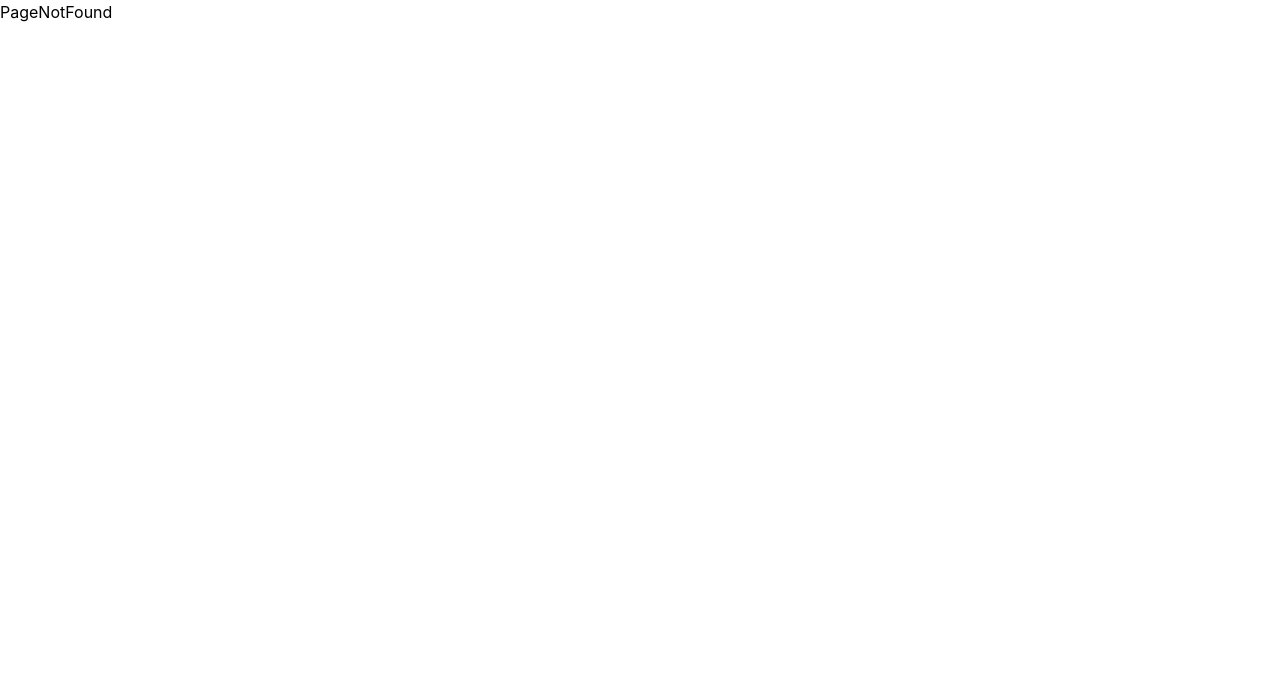
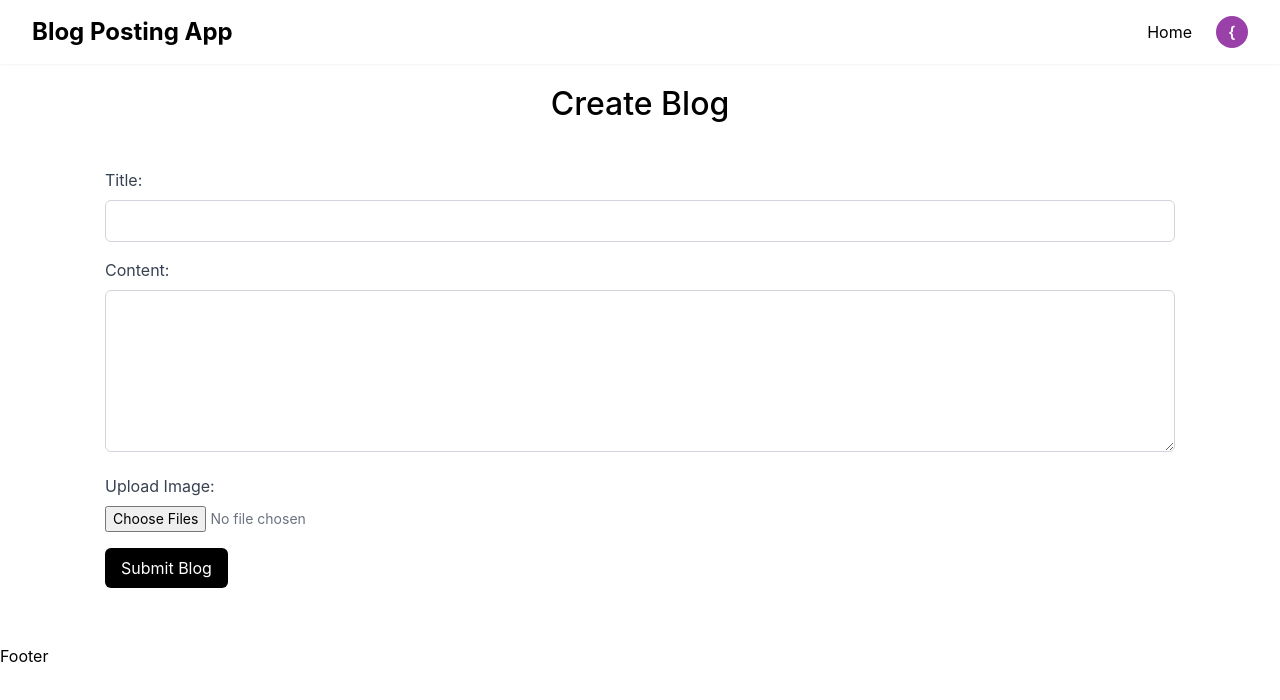
Before and after one commit to prashantpawarr/blogpostingfrontend, a React (Create React App) app: page /createblog in a window 1280 px wide. Shown: the top 700 px of the page. Built offline with nearby package versions, Linux system fonts and the light colour scheme; sample sign-in values are in the browser's storage.

Commit message:
added create blog component

```diff
--- a/src/components/Header.jsx
+++ b/src/components/Header.jsx
@@ -1,11 +1,15 @@
 import React, { useEffect, useRef, useState } from "react";
-import { Link } from "react-router-dom";
+import { Link, useLocation } from "react-router-dom";
 
 const Header = () => {
   const [menuOpen, setMenuOpen] = useState(false);
   const menuRef = useRef(null);
   const [isLoggedIn, setIsLoggedIn] = useState(false);
   const [username, setUserName] = useState("");
+  const location = useLocation();
+
+  const showSearchBarPaths = ["/", "/home", "/blogs"];
+  const hideSearchBarPaths = ["/login", "/signup", "/createblog"];
 
   const toggleMenu = () => {
     setMenuOpen(!menuOpen);
@@ -36,6 +40,8 @@ const Header = () => {
     };
   }, [menuRef]);
 
+  const shouldShowSearchBar = showSearchBarPaths.includes(location.pathname);
+
   return (
     <nav className="bg-white shadow-sm">
       <div className="container mx-auto px-8 py-4 flex justify-between items-center">
@@ -43,6 +49,7 @@ const Header = () => {
           <div className="text-2xl font-bold">
             <span>Blog Posting App</span>
           </div>
+          {shouldShowSearchBar && (
             <div className="relative">
               <input
                 type="text"
@@ -51,11 +58,15 @@ const Header = () => {
               />
               <span className="absolute top-2.5 right-3 text-gray-400">🔍</span>
             </div>
+          )}
         </div>
         <div className="flex items-center space-x-6">
           {isLoggedIn ? (
             <>
-              <Link to={"#"} className="flex gap-2 group">
+              {location.pathname === "/createblog" ? (
+                <Link to={"/"}>Home</Link>
+              ) : (
+                <Link to={"/createblog"} className="flex gap-2 group">
                   <svg
                     xmlns="http://www.w3.org/2000/svg"
                     width="24"
@@ -78,6 +89,8 @@ const Header = () => {
                     Write
                   </p>
                 </Link>
+              )}
+
               <div className="relative" ref={menuRef}>
                 {username && (
                   <button
--- /dev/null
+++ b/src/components/PrivateRoute.jsx
@@ -0,0 +1,13 @@
+import React from "react";
+import { Navigate } from "react-router-dom";
+
+const isAuthtenicated = () => {
+  const token = localStorage.getItem("token");
+  return !!token;
+};
+
+const PrivateRoute = ({ children }) => {
+  return isAuthtenicated() ? children : <Navigate to="/login" />;
+};
+
+export default PrivateRoute;
--- a/src/components/user/CreateBlog.jsx
+++ b/src/components/user/CreateBlog.jsx
@@ -1,9 +1,114 @@
-import React from 'react'
+import React, { useState } from "react";
+import { SubmitBlog } from "../../utils/api";
+import { Bounce, toast, ToastContainer } from "react-toastify";
 
 const CreateBlog = () => {
+  const [title, setTitle] = useState("");
+  const [content, setContent] = useState("");
+  const [images, setImages] = useState([]);
+  const [loading, setLoading] = useState(false);
+
+  const handleImageChange = (e) => {
+    const files = Array.from(e.target.files);
+    setImages(files);
+  };
+
+  const handleSubmit = async (e) => {
+    e.preventDefault();
+    setLoading(true);
+
+    let imagesPath;
+    images.map((e, i) => {
+      imagesPath = e.name;
+    });
+
+    const BlogData = { title, content, imagesPath };
+    console.log(BlogData);
+
+    try {
+      // await SubmitBlog(BlogData);
+      toast("Blog Submitted Successfully", {
+        position: "top-right",
+        autoClose: 5000,
+        hideProgressBar: false,
+        closeOnClick: true,
+        pauseOnHover: true,
+        draggable: true,
+        progress: undefined,
+        theme: "light",
+        transition: Bounce,
+      });
+    } catch (error) {
+      toast.error("Blog Not Submitted", {
+        position: "top-right",
+        autoClose: 5000,
+        hideProgressBar: false,
+        closeOnClick: true,
+        pauseOnHover: true,
+        draggable: true,
+        progress: undefined,
+        theme: "light",
+        transition: Bounce,
+      });
+    } finally {
+      setLoading(false);
+    }
+  };
+
   return (
-    <div>CreateBlog</div>
-  )
-}
+    <div className="container mx-auto px-[105px] py-4">
+      <h2 className="text-center text-[32px] font-medium">Create Blog</h2>
+      <form onSubmit={handleSubmit} className="py-[40px]">
+        <div className="mb-4">
+          <label htmlFor="title" className="block text-gray-700">
+            Title:
+          </label>
+          <input
+            type="text"
+            id="title"
+            value={title}
+            onChange={(e) => setTitle(e.target.value)}
+            className="w-full px-4 py-2 mt-2 border border-gray-300 rounded-md focus:outline-none"
+            required
+          />
+        </div>
+        <div className="mb-4">
+          <label htmlFor="content" className="block text-gray-700">
+            Content:
+          </label>
+          <textarea
+            id="content"
+            value={content}
+            onChange={(e) => setContent(e.target.value)}
+            className="w-full px-4 py-2 mt-2 border border-gray-300 rounded-md focus:outline-none"
+            rows="6"
+            required
+          ></textarea>
+        </div>
+        <div className="mb-4">
+          <label htmlFor="images" className="block text-gray-700">
+            Upload Image:
+          </label>
+          <input
+            type="file"
+            id="images"
+            onChange={handleImageChange}
+            multiple
+            accept="image/*"
+            className="block w-full mt-2 text-sm text-gray-500"
+          />
+        </div>
+        <button
+          type="submit"
+          className="bg-black text-white px-4 py-2 rounded-md"
+          disabled={loading}
+        >
+          {loading ? "Submitting..." : "Submit Blog"}
+        </button>
+      </form>
+      <ToastContainer />
+    </div>
+  );
+};
 
-export default CreateBlog
+export default CreateBlog;
--- a/src/routes/Approutes.jsx
+++ b/src/routes/Approutes.jsx
@@ -5,12 +5,22 @@ import CommonRoute from "../components/CommonRoute";
 import PageNotFound from "../pages/PageNotFound";
 import Signup from "../pages/Signup";
 import Login from "../pages/Login";
+import CreateBlog from "../components/user/CreateBlog";
+import PrivateRoute from "../components/PrivateRoute";
 
 const Approutes = () => {
   return (
     <Routes>
       <Route path="/" element={<CommonRoute />}>
         <Route path="/" element={<Home />} />
+        <Route
+          path="/createblog"
+          element={
+            <PrivateRoute>
+              <CreateBlog />
+            </PrivateRoute>
+          }
+        />
       </Route>
       <Route path="/signup" element={<Signup />} />
       <Route path="/login" element={<Login />} />
--- a/src/utils/api.js
+++ b/src/utils/api.js
@@ -44,3 +44,14 @@ export async function AdminLogin(formData) {
   });
   return response;
 }
+
+export async function SubmitBlog(formData) {
+  const response = await fetch("http://localhost:3001/user/blogs", {
+    method: "POST",
+    headers: {
+      "Content-Type": "application/json",
+    },
+    body: JSON.stringify(formData),
+  });
+  return response;
+}
```
Lines whose indentation alone changed are shown as unchanged.
